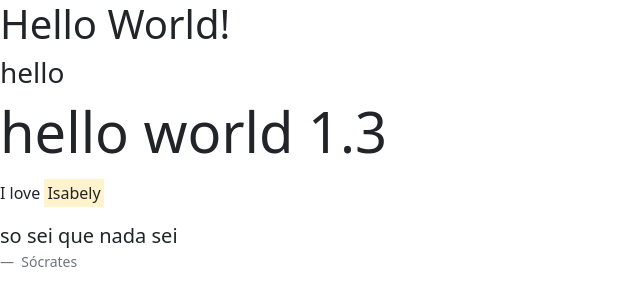
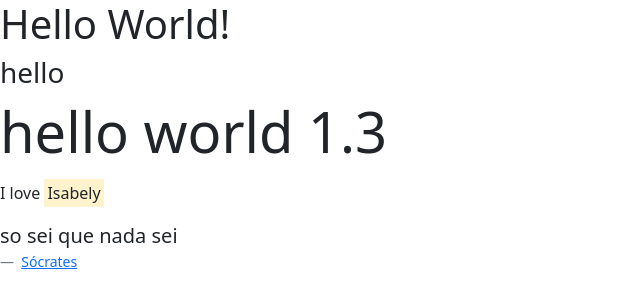
Before and after one commit to Guilhsouza/estudos-bootstrap, a plain HTML site: page tipografia-manipulacao-texto/index.html in a window 1280 px wide. Shown: the full height of the page, 0-640 px from the left. Drawn offline with nearby package versions, Linux system fonts and the light colour scheme.

Commit message:
adicionando _blank no link da página

```diff
--- a/tipografia-manipulacao-texto/index.html
+++ b/tipografia-manipulacao-texto/index.html
@@ -24,7 +24,7 @@
             <p>so sei que nada sei
         </blockquote>
         <figcaption class="blockquote-footer">
-            <a src="https://pt.wikipedia.org/wiki/S%C3%B3crates">Sócrates</a>
+            <a href="https://pt.wikipedia.org/wiki/S%C3%B3crates" target=_blank>Sócrates</a>
         </figcaption>
     </figure>
     <script src="https://cdn.jsdelivr.net/npm/bootstrap@5.3.2/dist/js/bootstrap.bundle.min.js"
```
